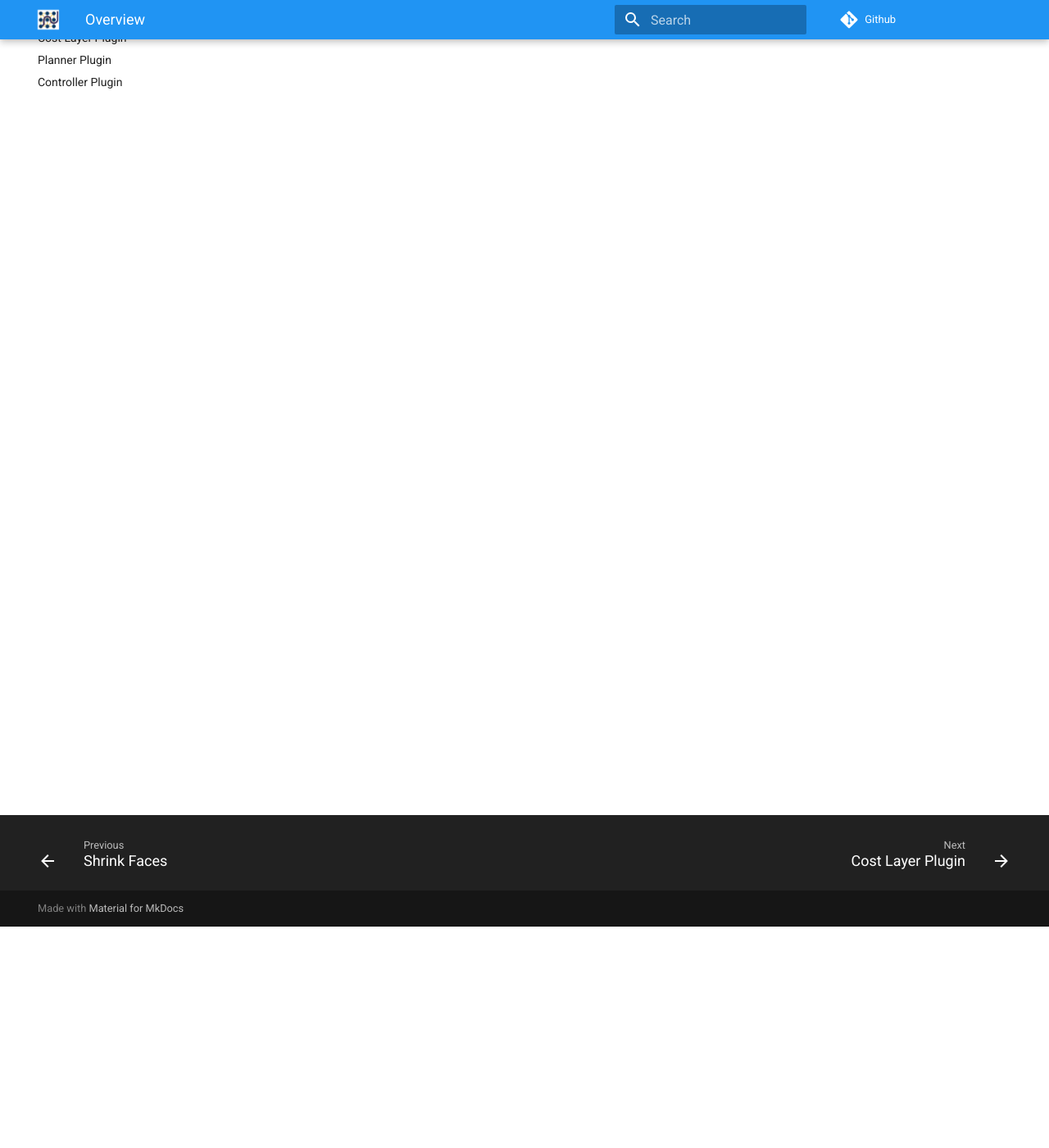
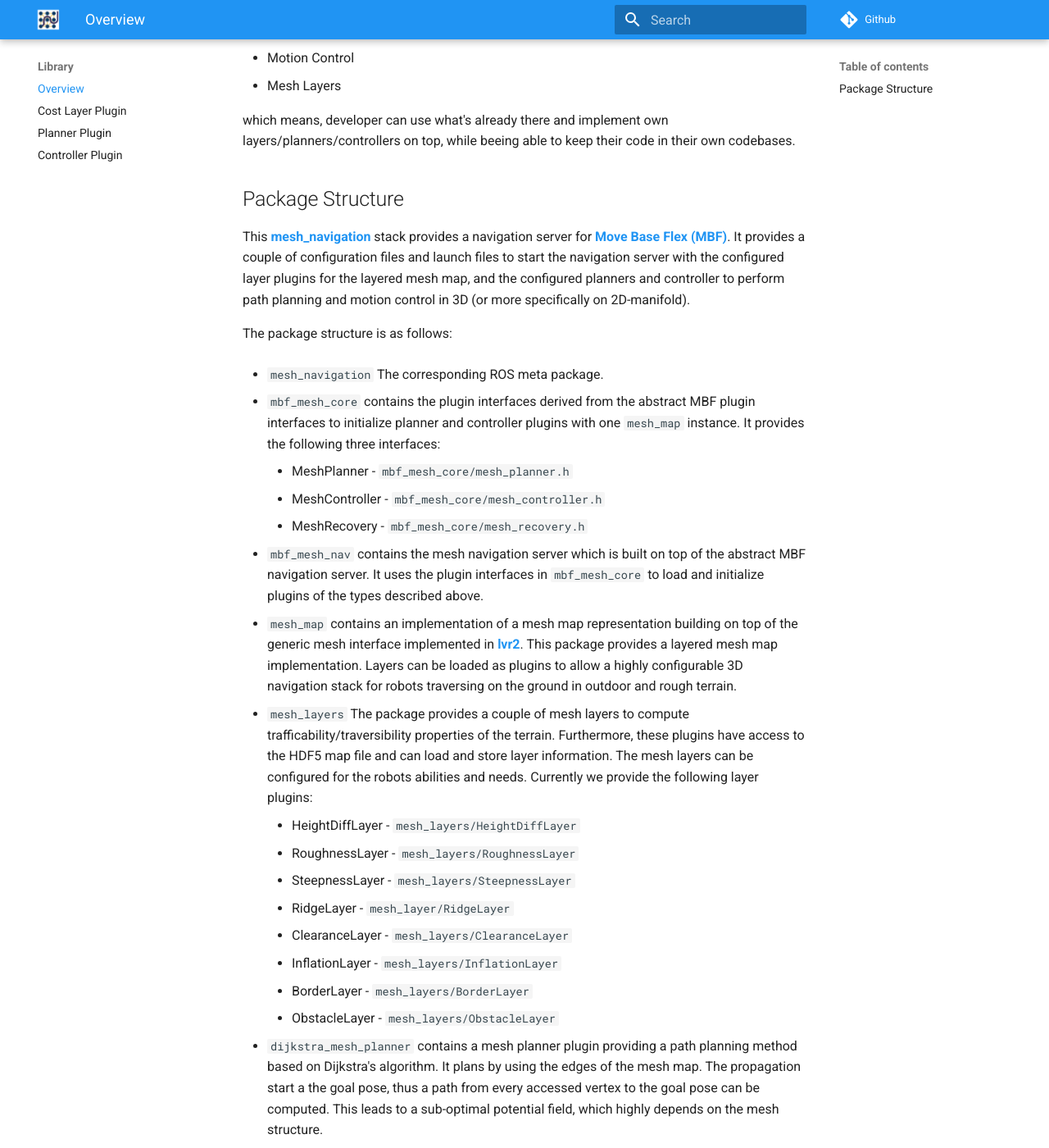
Before and after one commit to naturerobots/mesh_navigation_docs, an MkDocs documentation site: the page built from docs/library/index.md, in a window 1280 px wide and 1400 px high, scrolled down 270 px. Shown: the whole window at 82% size. Built offline with MkDocs 1.6.1 and Material for MkDocs 9.7.7, drawn with Linux system fonts in a browser that asks for light colours; comment, search, counter and statistics services are not loaded; some of the changed text lies outside the part shown.

Commit message:
integrated project structure from the readme of github

```diff
--- a/docs/library/index.md
+++ b/docs/library/index.md
@@ -1,3 +1,40 @@
 # Library
 
-TODO: More in-depth library overview
+This section gives a more in-depth description of MeshNav seen as a library / as a plugin system which might be of interest for 3D navigation developers. MeshNav provides plugin interfaces for
+
+- Path Planning
+- Motion Control
+- Mesh Layers
+
+which means, developer can use what's already there and implement own layers/planners/controllers on top, while beeing able to keep their code in their own codebases.
+
+## Package Structure
+
+This **[mesh_navigation](https://github.com/naturerobots/mesh_navigation)** stack provides a navigation server for **[Move Base Flex (MBF)](https://github.com/naturerobots/move_base_flex)**. It provides a couple of configuration files and launch files to start the navigation server with the configured layer plugins for the layered mesh map, and the configured planners and controller to perform path planning and motion control in 3D (or more specifically on 2D-manifold).
+
+The package structure is as follows:
+
+* `mesh_navigation` The corresponding ROS meta package.
+
+* `mbf_mesh_core` contains the plugin interfaces derived from the abstract MBF plugin interfaces to initialize planner and controller plugins with one `mesh_map` instance. It provides the following three interfaces:
+    - MeshPlanner - `mbf_mesh_core/mesh_planner.h`
+    - MeshController - `mbf_mesh_core/mesh_controller.h`
+    - MeshRecovery - `mbf_mesh_core/mesh_recovery.h`
+
+* `mbf_mesh_nav` contains the mesh navigation server which is built on top of the abstract MBF navigation server. It uses the plugin interfaces in `mbf_mesh_core` to load and initialize plugins of the types described above.
+
+* `mesh_map` contains an implementation of a mesh map representation building on top of the generic mesh interface implemented in **[lvr2](https://github.com/uos/lvr2)**. This package provides a layered mesh map implementation. Layers can be loaded as plugins to allow a highly configurable 3D navigation stack for robots traversing on the ground in outdoor and rough terrain.
+
+* `mesh_layers` The package provides a couple of mesh layers to compute trafficability/traversibility properties of the terrain. Furthermore, these plugins have access to the HDF5 map file and can load and store layer information. The mesh layers can be configured for the robots abilities and needs. Currently we provide the following layer plugins:
+    - HeightDiffLayer - `mesh_layers/HeightDiffLayer`
+    - RoughnessLayer - `mesh_layers/RoughnessLayer`
+    - SteepnessLayer - `mesh_layers/SteepnessLayer`
+    - RidgeLayer - `mesh_layer/RidgeLayer`
+    - ClearanceLayer - `mesh_layers/ClearanceLayer`
+    - InflationLayer - `mesh_layers/InflationLayer`
+    - BorderLayer - `mesh_layers/BorderLayer`
+    - ObstacleLayer - `mesh_layers/ObstacleLayer`
+
+* `dijkstra_mesh_planner` contains a mesh planner plugin providing a path planning method based on Dijkstra's algorithm. It plans by using the edges of the mesh map. The propagation start a the goal pose, thus a path from every accessed vertex to the goal pose can be computed. This leads to a sub-optimal potential field, which highly depends on the mesh structure.
+
+* `cvp_mesh_planner` contains a Fast Marching Method (FMM) wave front path planner to take the 2D-manifold into account. This planner is able to plan over the surface, due to that it results in shorter paths than the `dijkstra_mesh_planner`, since it is not restricted to the edges or topology of the mesh. A comparison is shown below. Please refer to the paper `Continuous Shortest Path Vector Field Navigation on 3D Triangular Meshes for Mobile Robots`.
```
Also changed, not shown: docs/library/controller_plugin.md (+4 -0 lines), docs/library/cost_layer_plugin.md (+4 -0 lines), docs/library/planner_plugin.md (+4 -0 lines).
